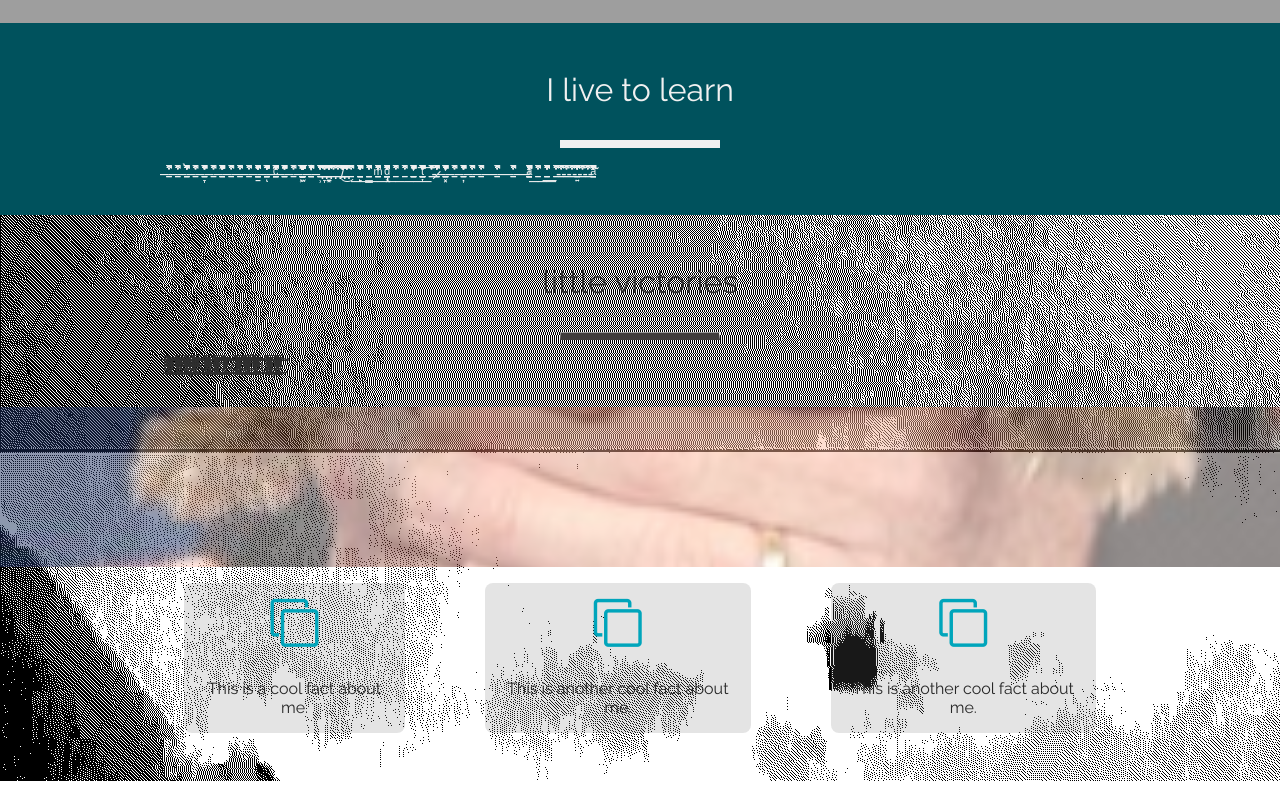
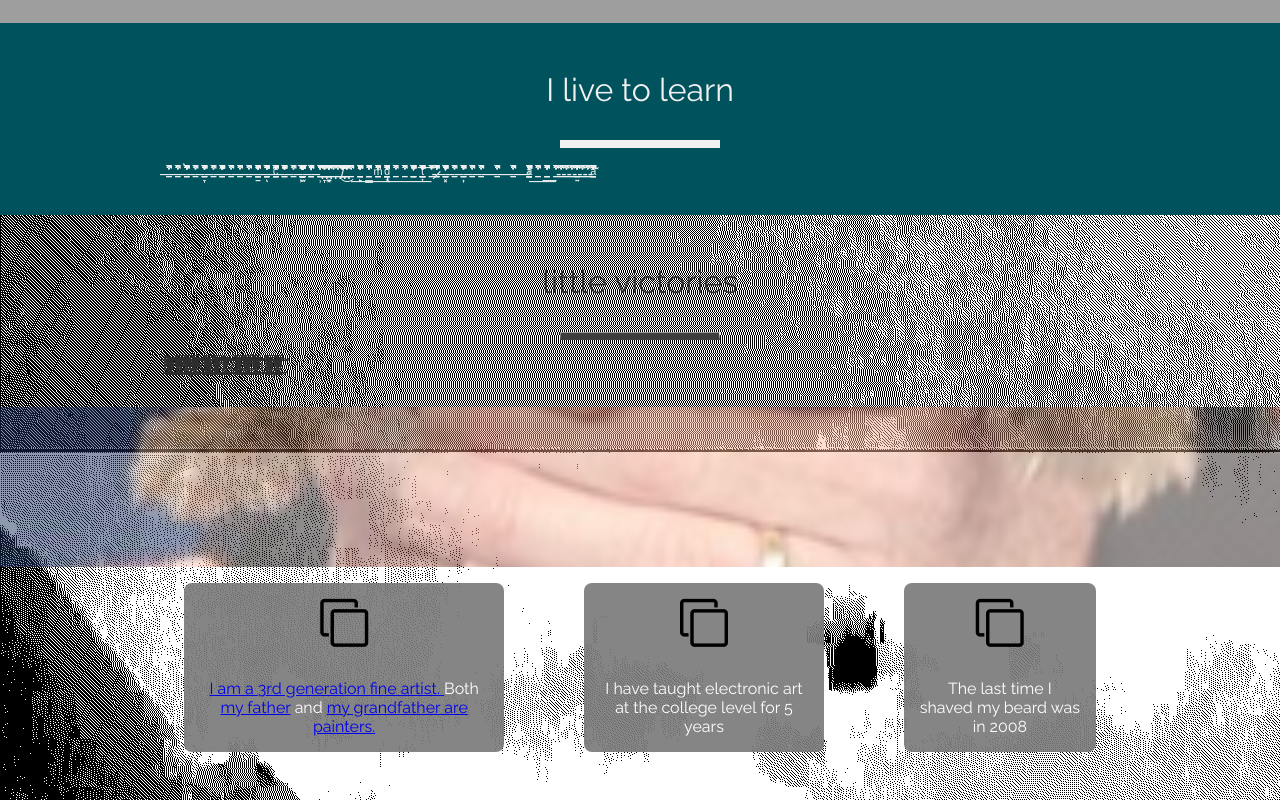
Before and after one commit to mhigbyflowers/01-html-introduction, a plain HTML site: page index.html in a window 1280 px wide. Shown: the part 830-1630 px from the top of the page. Drawn offline with Linux system fonts and the light colour scheme; grey boxes are pictures that could not be loaded.

Commit message:
added intresting facts about me

```diff
--- a/index.html
+++ b/index.html
@@ -66,15 +66,15 @@
       <div class="row">
         <figure>
           <span class="fa fa-3x fa-clone"></span>
-          <figcaption>This is a cool fact about me.</figcaption>
+          <figcaption><a href="http://morganhigbyflowers.com">I am a 3rd generation fine artist. </a> Both <a href="http://mountainteastudios.com/mark-flowers/">my father</a> and <a href="http://www.ashevilleart.org/artists/thomasflowers/">my grandfather are painters.</a> </figcaption>
         </figure>
         <figure>
           <span class="fa fa-3x fa-clone"></span>
-          <figcaption>This is another cool fact about me.</figcaption>
+          <figcaption>I have taught electronic art at the college level for 5 years</figcaption>
         </figure>
         <figure>
           <span class="fa fa-3x fa-clone"></span>
-          <figcaption>This is another cool fact about me.</figcaption>
+          <figcaption>The last time I shaved my beard was in 2008</figcaption>
         </figure>
       </div>
 
--- a/style.css
+++ b/style.css
@@ -138,13 +138,14 @@ body {
 
 figure {
   text-align: center;
-  background: rgba(120,120,120, 0.2);
+  background: rgba(120,120,120, 0.9);
   padding: 1rem;
   border-radius: 0.5rem;
+  color: white;
 }
 
 figure span {
-  color: #00a5bb;
+  color: black;
 }
 
 .photo-title {
```
